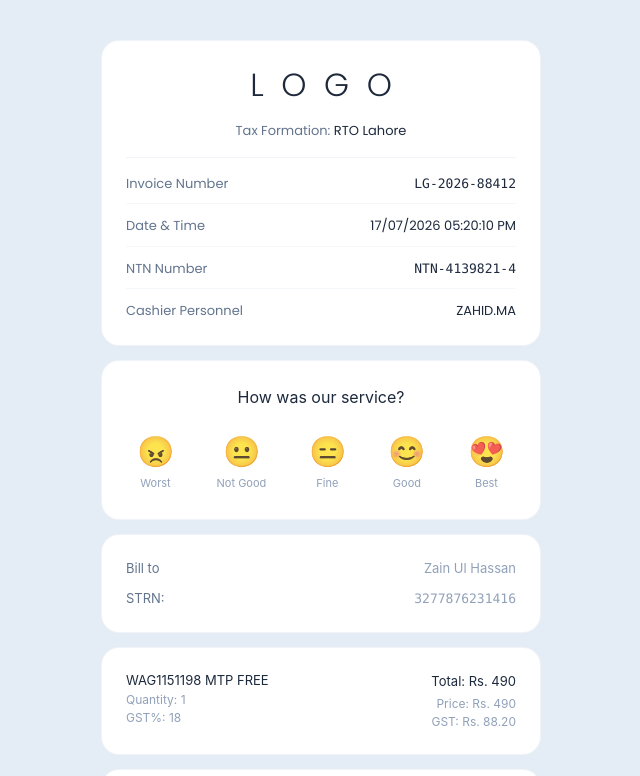
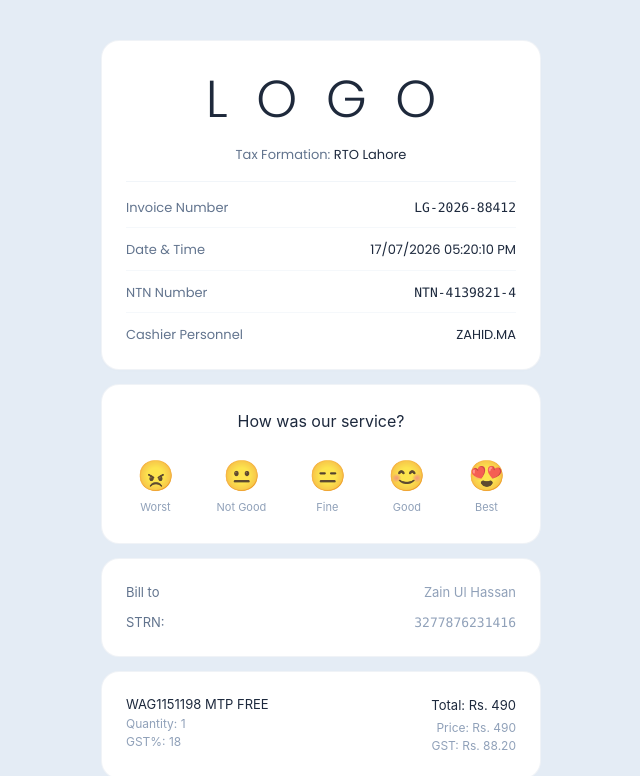
Before and after one commit to alirazagpt4/slipfree-project, a React (Vite) app: page / in a window 1280 px wide. Shown: the top 776 px of the page, without its empty margins (319-959 px from the left). Built offline with nearby package versions, Linux system fonts and the light colour scheme.

Commit message:
chnages made in slipfree again

```diff
--- a/src/App.tsx
+++ b/src/App.tsx
@@ -74,14 +74,14 @@ export default function App() {
         {/* SECTION 1: Brand Header Card */}
         <header className="bg-white rounded-[18px] pt-5 pb-6 px-6 border border-slate-200/50 shadow-[0_1px_3px_rgba(0,0,0,0.01)] text-center">
 
-          {/* Balanced Slate-Gray Logo Title */}
-          <h1 className="text-[32px] balanced-brand-title select-none inline-block w-full">
+          {/* Scaled Up to text-[52px] for a bolder high-end retail identity asset presence */}
+          <h1 className="text-[52px] balanced-brand-title select-none inline-block w-full leading-none pt-3">
             LOGO
           </h1>
 
-          {/* Tax Formation Details Line - Unified with uniform text tone */}
+          {/* Tax Formation Details Line */}
           <p
-            className="text-[13px] text-slate-500 font-normal mt-3"
+            className="text-[13px] text-slate-500 font-normal mt-5"
             style={{ fontFamily: "'Poppins', sans-serif" }}
           >
             Tax Formation: <span className="text-slate-800 font-medium">{LOGO_RECEIPT_DATA.taxFormation}</span>
@@ -90,7 +90,7 @@ export default function App() {
           {/* Structural Layout Separator Line */}
           <div className="w-full h-[1px] bg-slate-100 my-4"></div>
 
-          {/* Purchase Slip: Exact Layout Matching Image */}
+          {/* Purchase Slip */}
           <div
             className="text-[13px] text-slate-500 space-y-3 text-left"
             style={{ fontFamily: "'Poppins', sans-serif" }}
```
